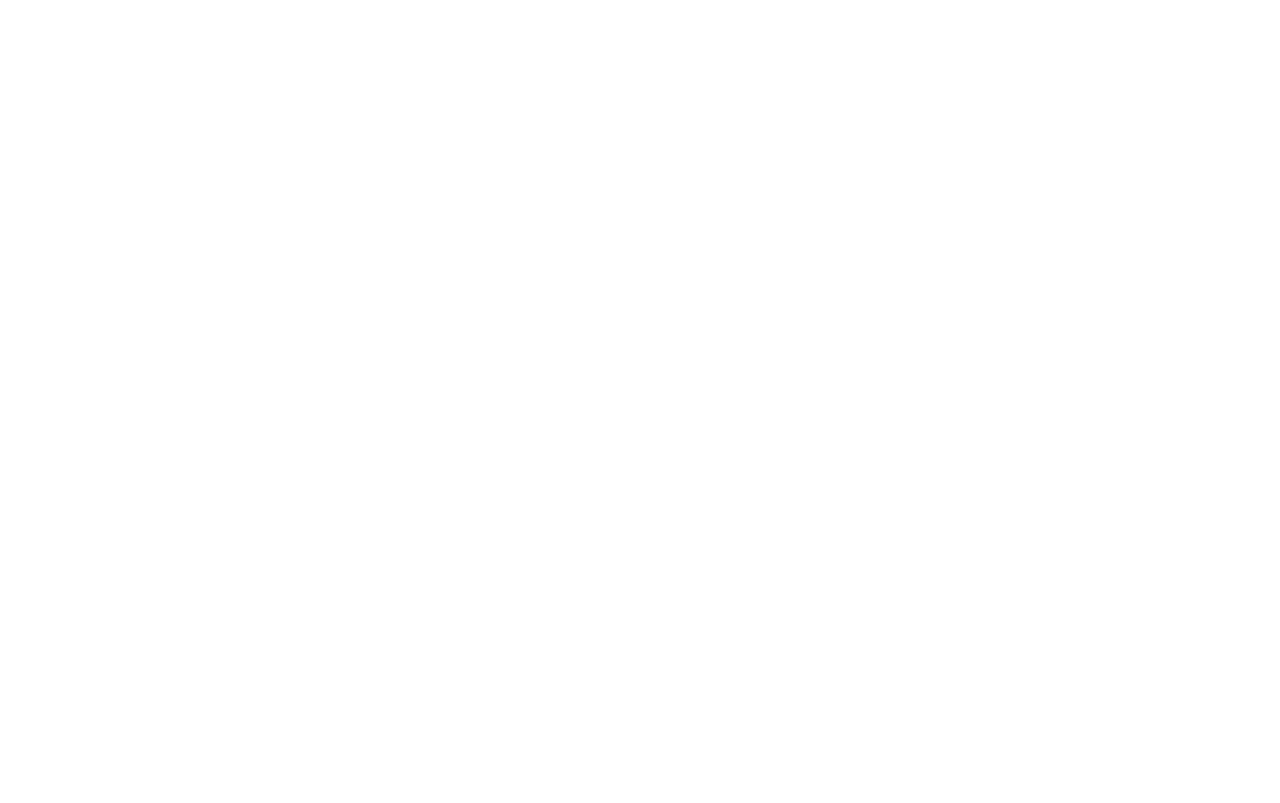
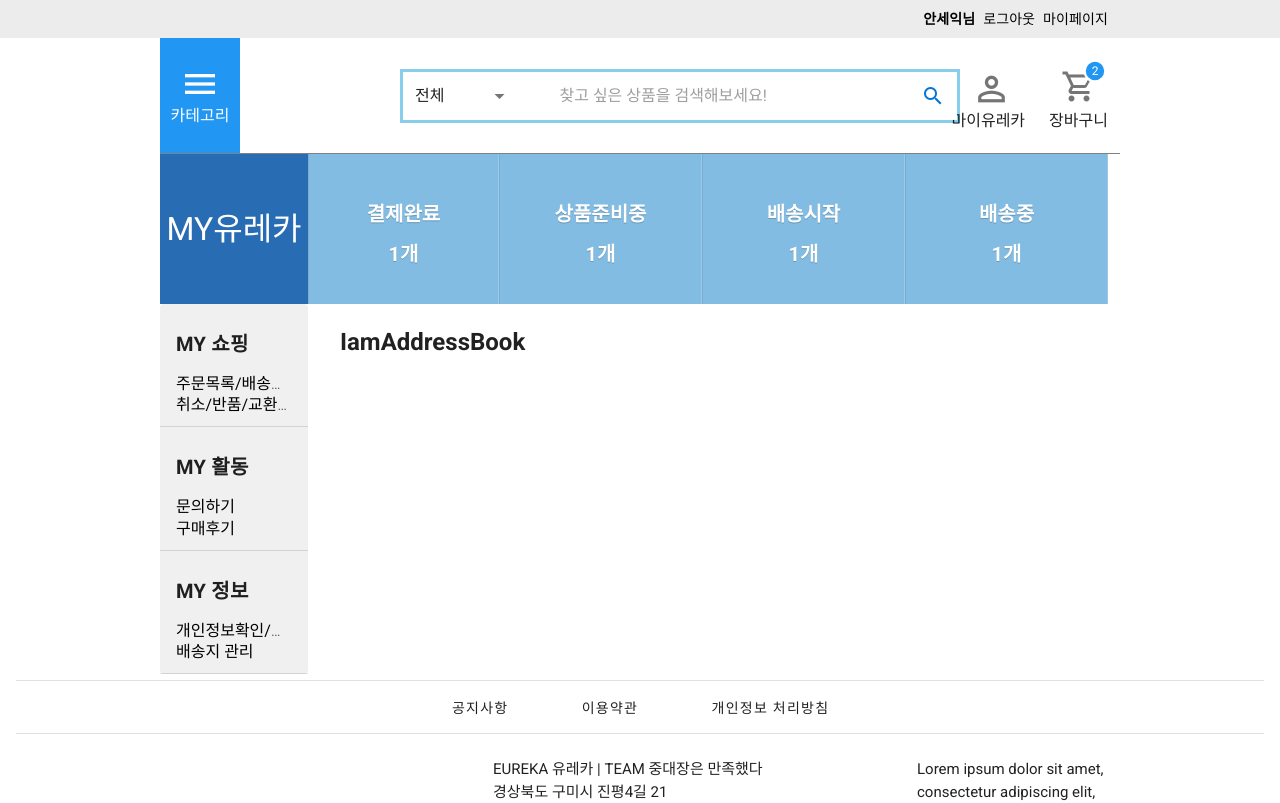
Before and after one commit to smileeeey/DDoreka, a Vue app in the folder frontend/: page /mypage/addressbook in a window 1280 px wide. Shown: the top 803 px of the page. Built offline with nearby package versions, Linux system fonts and the light colour scheme; sample sign-in values are in the browser's storage.

Commit message:
feat(setting) : add mypage addressbook page

```diff
--- a/frontend/src/router/index.js
+++ b/frontend/src/router/index.js
@@ -74,6 +74,11 @@
             name: 'UserModify',
             component: () => import('../views/mypage/UserModify.vue')
           },
+          {
+            path: 'addressbook',
+            name: 'AddressBook',
+            component: () => import('../views/mypage/AddressBook.vue')
+          },
         ]
       },
 
--- /dev/null
+++ b/frontend/src/views/mypage/AddressBook.vue
@@ -0,0 +1,13 @@
+<template>
+  <h2>IamAddressBook</h2>
+</template>
+
+<script>
+export default {
+  name: 'AddressBook',
+}
+</script>
+
+<style>
+
+</style>
```
